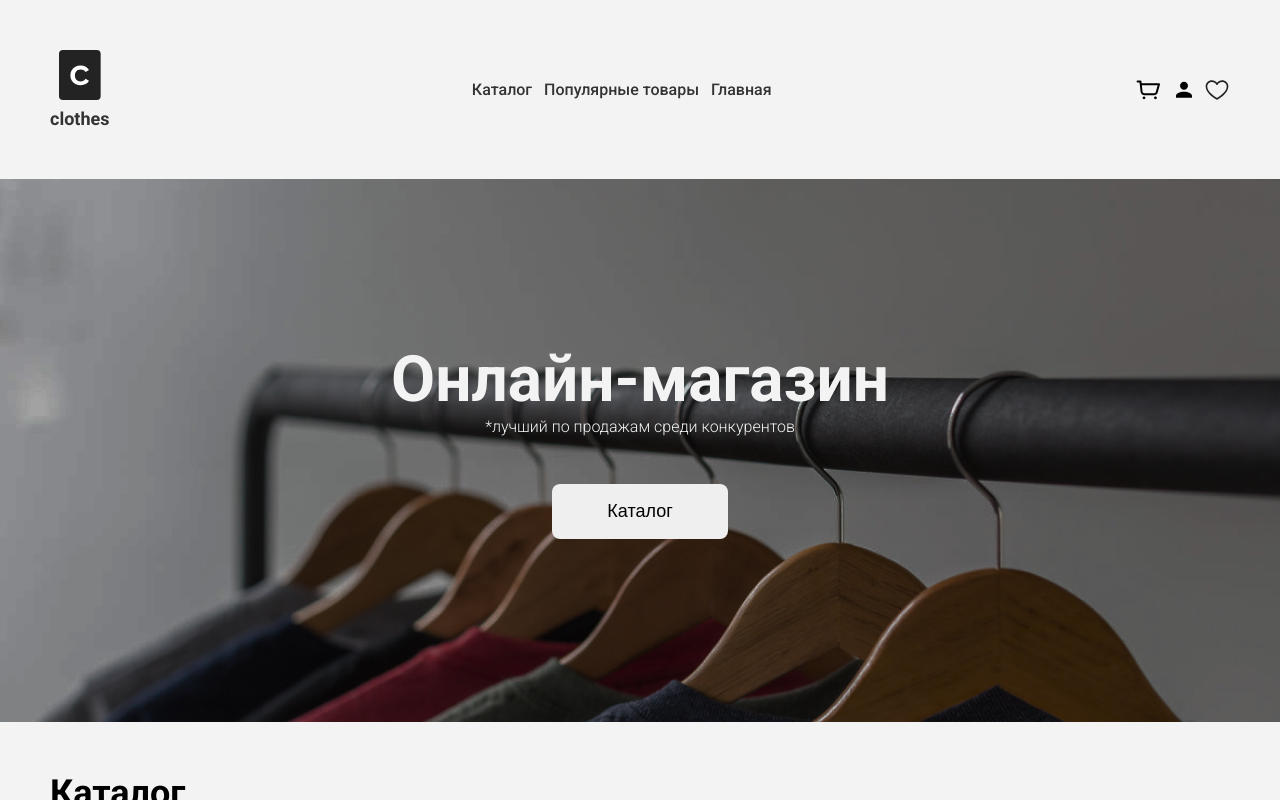
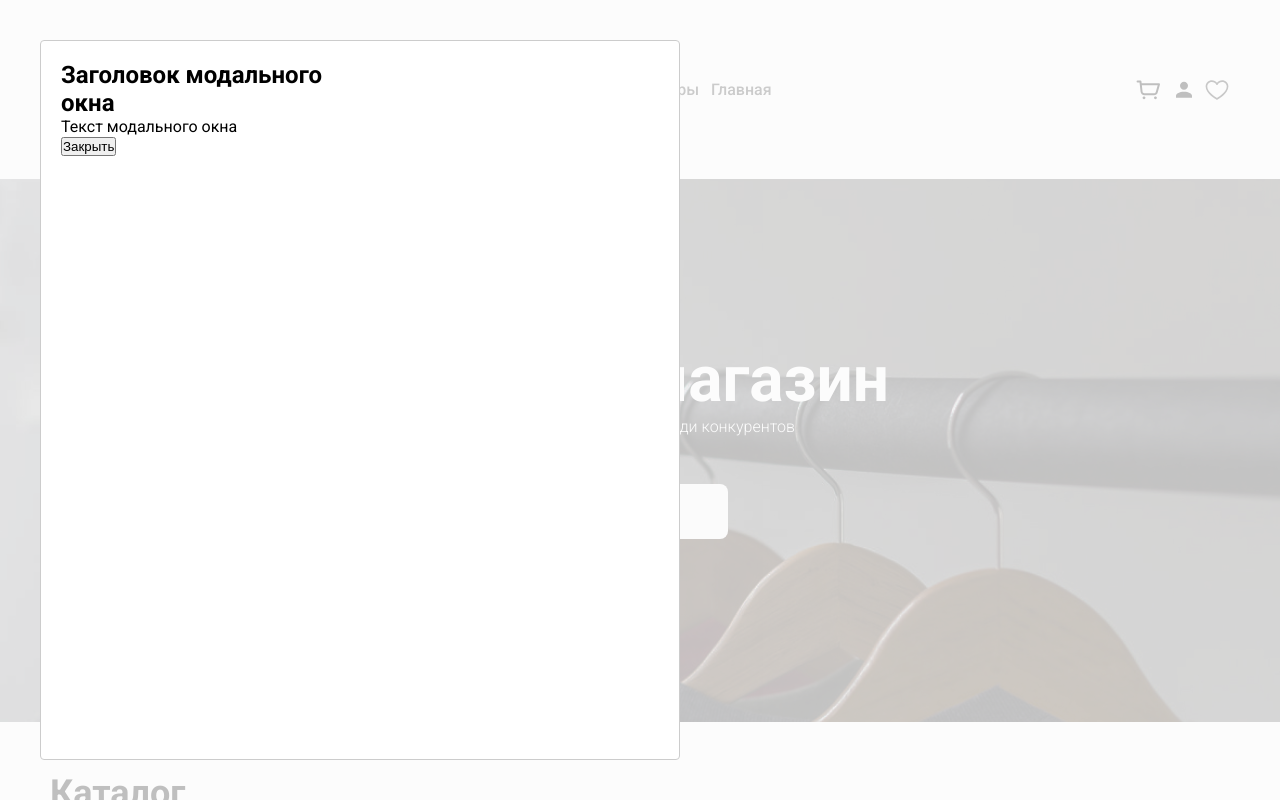
Before and after one commit to fqZell/reactBasic, a React (Vite) app: page / in a window 1280 px wide. Both pictures are taken after a click on the picture 1148 px from the left and 89 px from the top of the page. Shown: the top 800 px of the page. Built offline with nearby package versions, Linux system fonts and the light colour scheme.

Commit message:
add to modalContent

```diff
--- a/package.json
+++ b/package.json
@@ -14,6 +14,7 @@
     "react": "^18.2.0",
     "react-dom": "^18.2.0",
     "react-mailchimp-subscribe": "^2.1.3",
+    "react-modal": "^3.16.1",
     "react-router-dom": "^6.21.2",
     "swiper": "^11.0.5"
   },
--- a/src/components/Header/Header.jsx
+++ b/src/components/Header/Header.jsx
@@ -4,8 +4,24 @@ import favorites from '/public/icons/favorites.svg'
 import './Header.css'
 import Logo from '../Logo/Logo'
 import { NavLink } from 'react-router-dom'
+import { useState } from 'react'
+import ModalContent from '../Modal/ModalContent'
+import Modal from 'react-modal';
 
 export default function Header() {
+
+    const [modalIsOpen, setModalIsOpen] = useState(false);
+
+    const openModal = () => {
+        setModalIsOpen(true);
+        document.body.style.overflow = 'hidden';
+    };
+
+    const closeModal = () => {
+        setModalIsOpen(false);
+        document.body.style.overflow = 'auto';
+    };
+
     return (
         <>
             <header className="header">
@@ -19,12 +35,16 @@ export default function Header() {
                 </nav>
 
                 <div className="icons">
-                    <img src={basket} alt="basket" />
+                    <img onClick={openModal} src={basket} alt="basket" />
+                    <Modal isOpen={modalIsOpen} onRequestClose={closeModal}>
+                        <ModalContent closeModal={closeModal} />
+                    </Modal>
                     <img src={user} alt="user" />
                     <img src={favorites} alt="favorites" />
                 </div>
 
             </header>
+
         </>
     )
 }
--- /dev/null
+++ b/src/components/Modal/ModalContent.css
@@ -0,0 +1,7 @@
+.ReactModal__Content {
+    width: 50%;
+    top: 0;
+    bottom: 0;
+    right: 24px;
+    inset: 0;
+}
--- /dev/null
+++ b/src/components/Modal/ModalContent.jsx
@@ -0,0 +1,16 @@
+import './ModalContent.css'
+
+// eslint-disable-next-line react/prop-types
+export default function ModalContent({ closeModal }) {
+    return (
+        <>
+
+        <div className='ReactModal__Content'>
+            <h2>Заголовок модального окна</h2>
+            <p>Текст модального окна</p>
+            <button onClick={closeModal}>Закрыть</button>
+        </div>
+
+        </>
+    )
+}
```
Also changed, not shown: 1 other file (tests, documents, lock files or other folders).
